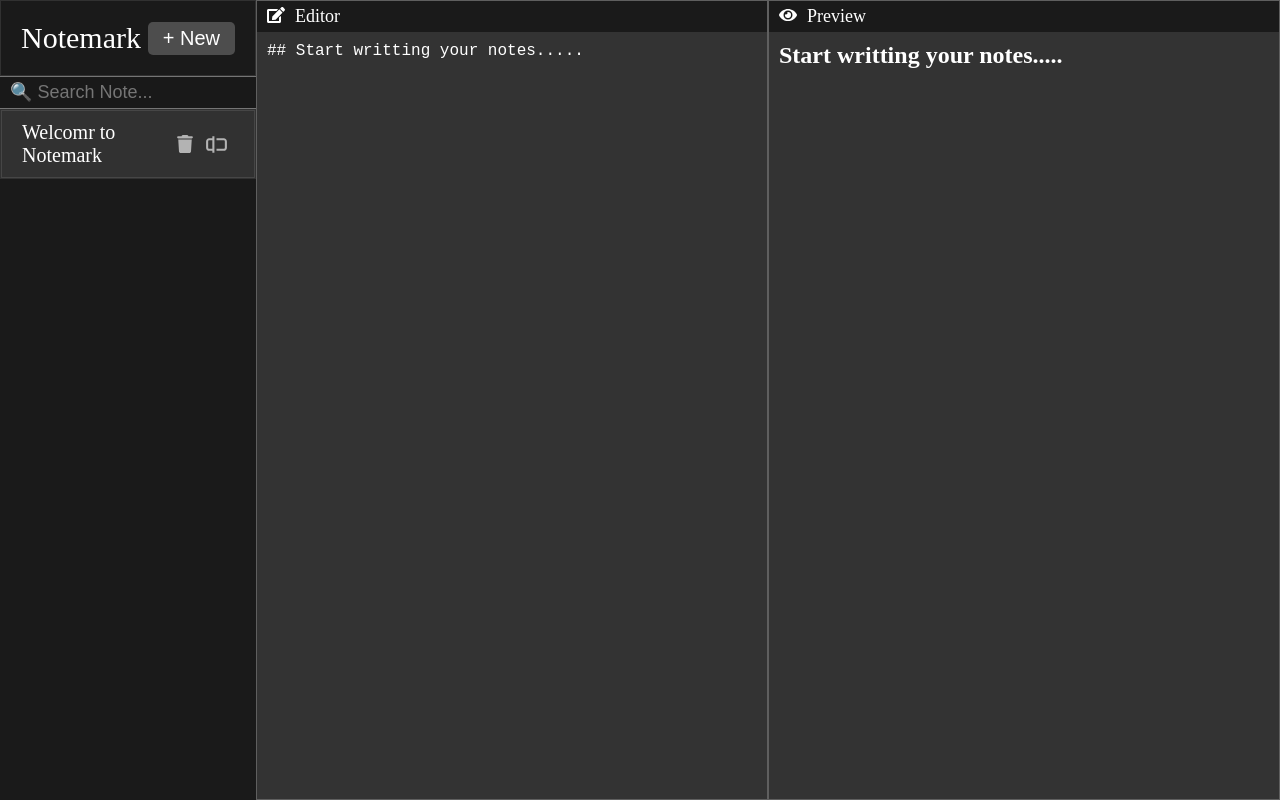
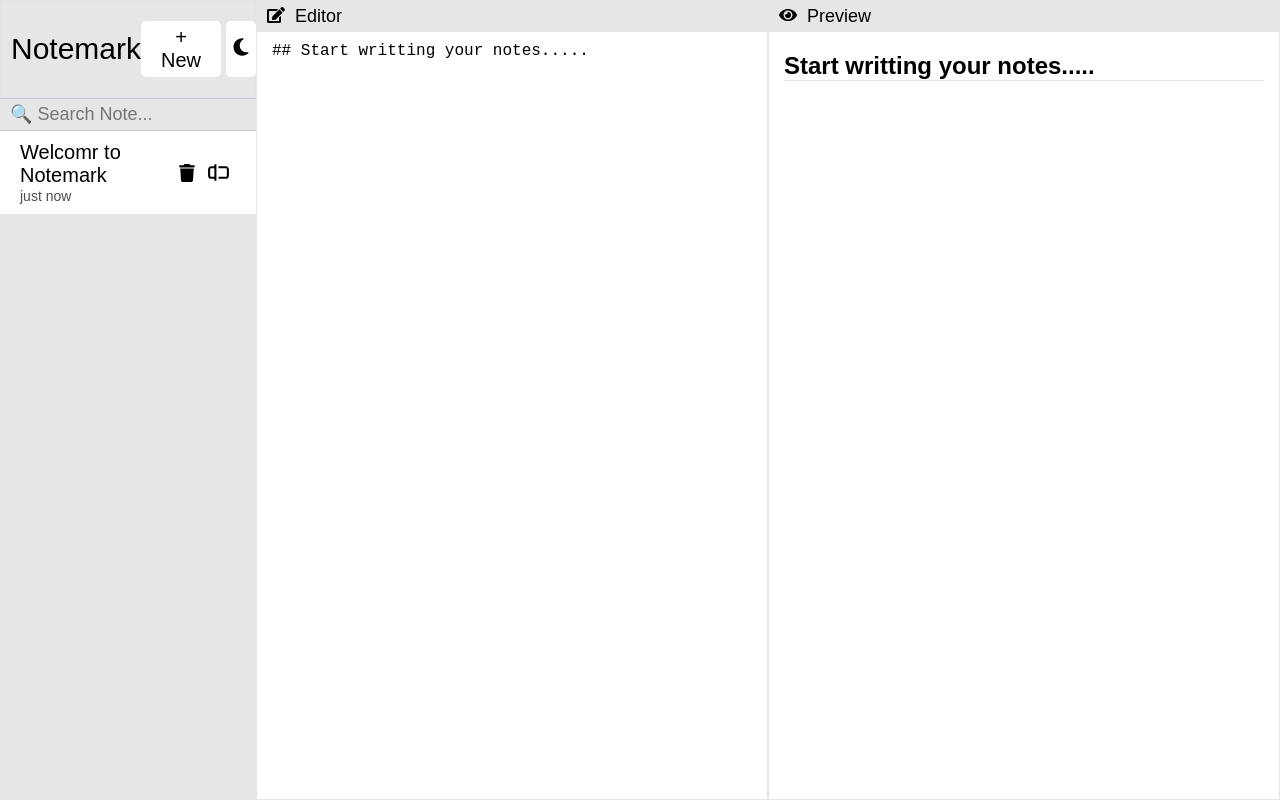
Before and after one commit to abhinandan029/Notemark, a React (Vite) app: page / in a window 1280 px wide. Built offline with nearby package versions, Linux system fonts and the light colour scheme.

Commit message:
New Features : Theme change option, tags and search using tags, last updated time is shown

```diff
--- a/src/App.jsx
+++ b/src/App.jsx
@@ -1,4 +1,5 @@
 import { useNotes } from './hooks/useNote.jsx'
+import {useChangeTheme } from './utils/changeTheme.jsx'
 
 import Sidebar from './Components/Sidebar.jsx'
 import Editor from './Components/Editor.jsx'
@@ -8,8 +9,11 @@ import Preview from './Components/Preview.jsx'
 function App() {
   const {notes, activeNote, setActiveNoteId, addNote, updateNote, deleteNote} = useNotes();
 
+  const [theme, setTheme] = useChangeTheme();
+
   return (
     <>
+
       <Sidebar
         notes={notes}
         activeNoteId={activeNote?.id}
@@ -17,6 +21,8 @@ function App() {
         onAdd={addNote}
         onDelete={deleteNote}
         onRename={updateNote}
+        theme={theme}
+        setTheme={setTheme}
       />
 
       <Editor
--- a/src/Components/Sidebar.jsx
+++ b/src/Components/Sidebar.jsx
@@ -1,22 +1,33 @@
 import {useState} from 'react'
+import {extractTags} from '../utils/extractTags.jsx'
+import {timeAgo} from '../utils/timeAgo.jsx'
 
 import '../styles/Sidebar.css'
-import {FaTrash} from 'react-icons/fa6'
+import {FaTrash, FaCircleMinus, FaMoon, FaSun} from 'react-icons/fa6'
 import { CgRename } from "react-icons/cg";
 
-function Sidebar( {notes, activeNote, onSelect, onAdd, activeNoteId, onDelete, onRename}){
+function Sidebar( {notes, activeNote, onSelect, onAdd, activeNoteId, onDelete, onRename,theme, setTheme}){
 
   const [editingId, setEditingId] = useState(null);
   const [newTitle, setNewTitle] = useState("");
 
   const [searchQuery, setSearchQuery] = useState("");
+  const [selectedTag, setSelectedTag] = useState(null);
 
   function searchNotes(){
-    const filteredNotes = notes.filter(
+    let filteredNotes = notes.filter(
       (note) => {return ((note.title || "").toLowerCase().startsWith(searchQuery.toLowerCase()))}
     );
 
-    return filteredNotes;
+    if(selectedTag){
+      filteredNotes = filteredNotes.filter(
+        (note) => extractTags(note.body).includes(selectedTag)
+      );
+    }
+
+    const sortedNotes = [...filteredNotes].sort((a, b) => b.updatedAt - a.updatedAt);
+
+    return sortedNotes;
   }
 
   function editing(note){
@@ -29,12 +40,24 @@ function Sidebar( {notes, activeNote, onSelect, onAdd, activeNoteId, onDelete, o
     setEditingId(null);
   }
 
+
+
   return (
     <div className="Sidebar">
 
       <div id="header">
         <p id="app_name">Notemark</p>
-        <button onClick={onAdd}> + New</button>
+        <div id="controls">
+
+          <button onClick={onAdd} id="create"> + New</button>
+          <button
+            id="theme"
+            title={theme === "dark" ? "Switch to light theme." : "Switch to dark theme"}
+            onClick={() => setTheme(theme === "dark" ? "light" : "dark")}>
+              {theme === "dark" ? <FaSun /> : <FaMoon />}
+          </button>
+
+        </div>
       </div>
 
       <input
@@ -46,13 +69,23 @@ function Sidebar( {notes, activeNote, onSelect, onAdd, activeNoteId, onDelete, o
 
       </input>
 
+      {selectedTag &&
+        <div id="selected_tag">
+          <p>Filtered by</p><div id="tag_pill"  onClick={() => setSelectedTag(null)}>{selectedTag}<FaCircleMinus id="remove_btn" /></div>
+        </div>
+      }
+
 
       <div id="notes_container">
 
         {searchNotes().map(
-          (note) => {return (
+          (note) => {
+
+            const tags = extractTags(note.body);
+
+            return (
           <div
-              id={`${note.id === activeNoteId? "active_note" : "note"}`}
+            id={`${note.id === activeNoteId? "active_note" : "note"}`}
               key={note.id}
               onClick={() => onSelect(note.id)}
             >
@@ -73,11 +106,25 @@ function Sidebar( {notes, activeNote, onSelect, onAdd, activeNoteId, onDelete, o
                 (<p id="title">{note.title}</p>)
               }
 
+              <div id="updated_time">{timeAgo(note.updatedAt)}</div>
+
+              {
+                tags.length > 0 &&
+                (<div id="tag_container">{tags.map((tag, index) => {
+                  return <span
+                          key={index}
+                          id="tag_pill"
+                          onClick={(e) => {e.stopPropagation(); setSelectedTag(tag === selectedTag ? null : tag)}}>{tag}
+                  </span>
+
+                })}</div>)
+              }
+
             </div>
 
             <div id="edit_options">
-              <FaTrash id="delete_btn"  onDoubleClick={(e) => {e.stopPropagation(); onDelete(note.id);} } title="Delete"/>
-              <CgRename id="rename_btn" title="Rename"  onDoubleClick={(e) =>{e.stopPropagation(); editing(note);}} />
+              <FaTrash id="delete_btn"  onClick={(e) => {e.stopPropagation(); onDelete(note.id);} } title="Delete"/>
+              <CgRename id="rename_btn" title="Rename"  onClick={(e) =>{e.stopPropagation(); editing(note);}} />
             </div>
 
           </div>);
--- a/src/index.css
+++ b/src/index.css
@@ -1,3 +1,44 @@
+:root {
+  --primary-bg: hsl(0, 0%, 100%);
+  --secondary-bg: hsl(0, 0%, 90%);
+  --ternary-bg : hsl(0, 0%, 75%);
+  --hover-bg: hsl(0, 0%, 80%);
+  --active-bg: hsl(0, 25%, 100%);
+
+
+  --primary-text: hsl(0, 0%, 0%);
+  --secondary-text: hsl(0, 0%, 30%);
+
+  --border-color: hsla(220, 15%, 90%,0.9);
+  --border-strong: hsl(220, 15%, 80%);
+
+  --accent: hsl(220, 100%, 50%);
+  --accent-hover: hsl(220, 70%, 70%);
+
+  --delete: hsl(0, 100%, 50%);
+  --code :  hsl(130, 100%, 20%);
+}
+
+.theme {
+  --primary-bg: hsl(0, 0%, 10%);
+  --secondary-bg: hsl(0, 0%, 20%);
+  --ternary-bg : hsl(0, 0%, 60%);
+  --hover-bg: hsl(0, 0%, 30%);
+  --active-bg: hsl(0, 0%, 10%);
+
+  --primary-text: hsl(0, 0%, 100%);
+  --secondary-text: hsl(0, 0%, 40%);
+
+  --border-color: hsl(0, 0%, 20%, 0.9);
+  --border-strong: hsl(0, 0%, 30%);
+
+  --accent: hsl(220, 70%, 60%);
+  --accent-hover: hsl(220, 70%, 65%);
+
+  --delete: hsl(0, 100%, 50%);
+  --code : hsl(120, 100%, 60%);
+}
+
 * {
   margin: 0;
   padding: 0;
@@ -10,10 +51,11 @@ html, body {
   overflow: hidden;
 }
 
+
 #root {
   height: 100%;
   width: 100%;
   overflow: hidden;
   display : flex;
-  background-color : hsl(0, 0%, 30%);
+  font-family : arial;
 }
--- a/src/styles/Editor.css
+++ b/src/styles/Editor.css
@@ -2,13 +2,13 @@
   display : flex;
   flex-direction : column;
   width : 40%;
-  color :white;
-  border : 1px solid hsla(0, 0%, 100%, 0.1);
+  color :var(--primary-text);
+  border : 1px solid var(--border-color);
 }
 
 #editor_topbar{
   display : flex;
-  background-color : hsl(0, 0%, 10%);
+  background-color : var(--secondary-bg);
   font-size : 18px;
   padding : 5px 10px;
 }
@@ -19,11 +19,13 @@
 .Editor textarea{
   flex : 1;
   resize : none;
-  background-color : hsl(0, 0%, 20%);
-  padding : 10px 10px;
+  background-color : var(--primary-bg);
+  padding : 10px 15px;
   border : none;
-  color : white;
+  color : var(--primary-text);
   font-size : 16px;
+  scrollbar-color  : var(--ternary-bg) transparent;
+  scrollbar-width : thin;
 }
 .Editor textarea:focus{
   outline : none;
--- a/src/styles/Preview.css
+++ b/src/styles/Preview.css
@@ -2,13 +2,13 @@
   width : 40%;
   display : flex;
   flex-direction : column;
-  color : white;
-  border : 1px solid hsla(0, 0%, 100%, 0.1);
+  color : var(--primary-text);
+  border : 1px solid var(--border-color);
 }
 
 #preview_topbar{
   display : flex;
-  background-color : hsl(0, 0%, 10%);
+  background-color : var(--secondary-bg);
   font-size : 18px;
   padding : 5px 10px;
 }
@@ -18,6 +18,85 @@
 
 #preview_area{
   flex : 1;
-  background-color : hsl(0, 0%, 20%);
-  padding : 10px 10px;
+  background-color : var(--primary-bg);
+  padding : 10px 15px;
+  display : flex;
+  flex-direction : column;
+  height : 100%;
+  overflow : auto;
+  scrollbar-color  : var(--ternary-bg) transparent;
+  scrollbar-width : thin;
 }
+
+#preview_area h1{
+  border-bottom: 1px solid var(--secondary-text);
+  margin: 5px 0 10px 0px;
+  padding-bottom : 5px;
+}
+
+#preview_area h2, #preview_area h3 {
+  margin: 10px 0 5px 0px;
+  border-bottom : 1px solid var(--secondary-bg)
+}
+
+
+
+#preview_area p {
+  line-height: 1.4;
+  margin : 0px 0px 0px 0px;
+  padding-top : 5px;
+  padding-bottom : 5px;
+  overflow-wrap  : break-word;
+}
+
+#preview_area code {
+  background: var(--secondary-bg);
+  padding: 2px 0px;
+  border-radius: 4px;
+  line-height: 1.5;
+  color : var(--code);
+  font-size : 14px;
+  font-family : monospace;
+  margin-bottom : 10px;
+}
+
+#preview_area pre {
+  background: var(--secondary-bg);
+  padding: 10px 30px;
+  border-radius: 6px;
+  margin : 10px 0px 10px 0px;
+}
+
+#preview_area blockquote {
+  border-left: 3px solid var(--border-strong);
+  padding-left: 10px;
+  color: var(--secondary-text);
+  margin-top : 15px;
+}
+
+#preview_area a{
+  color :var(--accent);
+  margin : 3px;
+}
+
+#preview_area a:hover{
+  color : var(--accent-hover);
+}
+
+#preview_area ul, #preview_area ol {
+  padding-left: 30px;
+  margin-bottom: 10px;
+}
+
+#preview_area ul {
+  list-style-type: disc;
+}
+
+#preview_area ol {
+  list-style-type: decimal;
+}
+
+#preview_area li {
+  margin-bottom: 4px;
+  line-height: 1.4;
+}
--- a/src/styles/Sidebar.css
+++ b/src/styles/Sidebar.css
@@ -2,93 +2,112 @@
   height : 100%;
   width : 20%;
   border : none;
-  color : white;
-  background-color : hsl(0, 0%, 10%);
+  color : var(--primary-text);
+  background-color : var(--secondary-bg);
   display :flex;
   flex-direction : column;
 }
 #header{
   display : flex;
-  padding : 20px;
+  padding : 20px 10px;
   align-items : center;
-  border : 1px solid hsl(0, 0%, 100%, 0.1);
+  justify-content : space-evenly;
+  border : 1px solid var(--border-color);
 }
 
 #header p{
   margin-left  : 0px;
   font-size : 30px;
+  text-decoration : bold;
 }
 
-#header button {
-  margin-left : auto;
+#controls{
+  display : flex;
+  margin-left :auto;
+}
+
+#controls button {
   font-size : 20px;
-  padding : 5px 15px;
   border-radius : 5px;
-  color : white;
-  background-color : hsl(0, 0%, 30%);
-  border : none;
+  color : var(--primary-text);
+  background-color : var(--primary-bg);
+  border : 1px solid var(--broder-color);
   cursor : pointer;
   transition : transform 0.3s ease-in-out;
 }
+#controls #theme{
+  margin-left : 5px;
+  padding: 5px 5px;
+}
+#controls #create{
+  padding : 5px 20px;
+}
 #header button:hover{
-  background-color : hsl(0, 0%, 40%);
-  transform : scale(1.1);
+  background-color : var(--hover-bg);
+  transform : scale(1.05);
 }
 
 #search_bar{
+  width : 100%;
   padding : 5px 10px;
   font-size : 18px;
-  background-color : hsl(0, 0%, 10%, 0.1);
-  border : 1px solid hsla(0, 0%, 100%, 0.4);
+  background-color : var(--secondary-bg);
+  border : 1px solid var(--border-strong);
   border-left : none;
   border-right : none;
-  color : white;
+  color : var(--primary-text);
 }
 #search_bar:focus{
-  outline : 1px solid hsla(0, 0%, 100%, 0.3);
+  outline : 1px solid var(--border-color);
 }
 
 
 #notes_container{
   display : flex;
   flex-direction : column;
-  border : 1px solid hsl(0, 0%, 100%, 0.1);
+  border :none;
   overflow : auto;
-  scrollbar-color : hsl(0, 0%, 20%) transparent;
+  scrollbar-color : var(--ternary-bg) transparent;
   scrollbar-width : thin;
 }
 
 #notes_container #note{
-  border : 1px solid hsl(0, 0%, 100%,0.1);
+  border : 1px solid var(--border-color);
   padding : 10px 20px;
   font-size : 20px;
   display : flex;
   align-items : center;
+  transition : 0.3s ease-out;
 }
 #note:hover{
-  background-color : hsl(0, 0%, 30%);
+  background-color : var(--hover-bg);
 }
 
 #notes_container #active_note{
-  border : 1px solid hsl(0, 0%, 100%, 0.1);
+  border : none;
   padding : 10px 20px;
   font-size : 20px;
-  background-color : hsl(0, 0%, 100%,0.1);
+  background-color : var(--active-bg);
   display : flex;
   align-items : center;
   #edit_options{
     display : flex;
   }
+  #tag_pill{
+    background-color : var(--secondary-bg);
+  }
   transition : background-color 0.5s ease-in-out;
+}
+
+#updated_time{
+  font-size : 14px;
+  color : var(--secondary-text);
+  margin-top : 1px;
 }
 
 #tags{
   font-size : 16px;
-  color : hsl(0, 0%, 80%);
-}
-#updatedTime{
-  font-size : 16px;
-  color : hsl(0, 0%, 80%);
+  color : var(--secondary-text);
 }
 
 #edit_options{
@@ -98,7 +117,7 @@
 }
 
 #delete_btn{
-  color : hsl(0, 0%, 70%);
+  color : var(--primary-text);
   border : none;
   cursor : pointer;
   margin :5px;
@@ -106,12 +125,12 @@
   transition : transform 0.3s ease-in-out;
 }
 #delete_btn:hover{
-  color : hsl(0, 0%, 100%);
+  color : var(--delete);
   transform : scale(1.1);
 }
 
 #rename_btn{
-  color : hsl(0, 0%, 70%);
+  color : var(--primary-text);
   border : none;
   cursor : pointer;
   margin-left : auto;
@@ -121,7 +140,7 @@
 }
 
 #rename_btn:hover{
-  color : hsl(0, 0%, 100%);
+  color : var(--accent-hover);
   transform : scale(1.1);
 }
 
@@ -129,13 +148,52 @@
   padding : 0px 10px;
   width : 60%;
   margin-bottom : 5px;
-  background-color : hsl(0, 0%, 30%);
+  background-color : var(--secondary-bg);
   border-radius : 5px;
-  border : 1px hsl(0, 0%, 10%, 0.1);
+  border : 1px var(--border-strong);
 }
 
 #rename_title:focus{
-  outline : 1px solid  hsla(0, 0%, 100%, 0.5);
-  color : white;
+  outline : 1px solid  var(--border-strong);
+  color : var(--primary-text);
   font-size : 20px;
 }
+
+#tag_container{
+  display: flex;
+  flex-wrap : wrap;
+  gap: 4px;
+  margin-top: 4px;
+}
+
+#tag_pill{
+  font-size: 15px;
+  padding: 2px 8px;
+  border-radius: 10px;
+  background-color: var(--ternary-bg);
+  color: black;
+  cursor : pointer;
+}
+
+#selected_tag{
+  display : flex;
+  padding : 5px 20px;
+  background-color : var(--secondary-bg);
+}
+
+#selected_tag p{
+  margin-right : 10px;
+}
+
+#selected_tag #tag_pill{
+  background-color : var(--primary-bg);
+  color : var(--primary-text);
+  display : flex;
+  align-items : center;
+}
+
+#remove_btn{
+  color : var(--delete);
+  margin-left : 5px;
+  font-size : 12px;
+}
--- /dev/null
+++ b/src/utils/changeTheme.jsx
@@ -0,0 +1,16 @@
+import {useState, useEffect} from 'react'
+
+export function useChangeTheme(){
+
+  const [theme, setTheme] = useState(() =>{
+    return localStorage.getItem("notemark-theme") || "light";
+  });
+
+  useEffect(() => {
+    document.documentElement.classList.toggle("theme", theme === "dark");
+    localStorage.setItem("notemark-theme", theme);
+
+  }, [theme]);
+
+  return [theme, setTheme];
+}
--- /dev/null
+++ b/src/utils/extractTags.jsx
@@ -0,0 +1,8 @@
+export function extractTags(text){
+  if (!text) {
+    return [];
+  }
+
+  const matches = text.match(/#[a-zA-Z0-9_]+/g);
+  return matches || [];
+}
--- /dev/null
+++ b/src/utils/timeAgo.jsx
@@ -0,0 +1,32 @@
+export function timeAgo(timestamp){
+  const seconds = Math.floor((Date.now() - timestamp)/1000);
+  const mins = Math.floor(seconds/60);
+  const hours = Math.floor(mins/60);
+  const days = Math.floor(hours/24);
+  const weeks = Math.floor(days/7);
+  const months = Math.floor(days/30);
+  const years = Math.floor(months/12);
+
+  if(seconds < 60){
+    return `${seconds > 10 ? `${seconds} seconds ago` : "just now" }`;
+  }
+  else if(mins < 60 ){
+    return `${mins} min${mins > 1 ? "s" : ""} ago.`;
+  }
+  else if(hours < 24){
+    return `${hours} hour${hours > 1 ? "s" : ""} ago.`;
+  }
+  else if(days < 7){
+    return `${days} day${days > 1 ? "s" : ""} ago.`;
+  }
+  else if(weeks < 4){
+    return `${weeks} week${weeks > 1 ? "s" : ""} ago.`;
+  }
+  else if(months < 12){
+    return `${months} month${months > 1 ? "s" : ""} ago.`;
+  }
+  else{
+    return `${years} year${years > 1 ? "s" : ""} ago.`
+  }
+
+}
```
